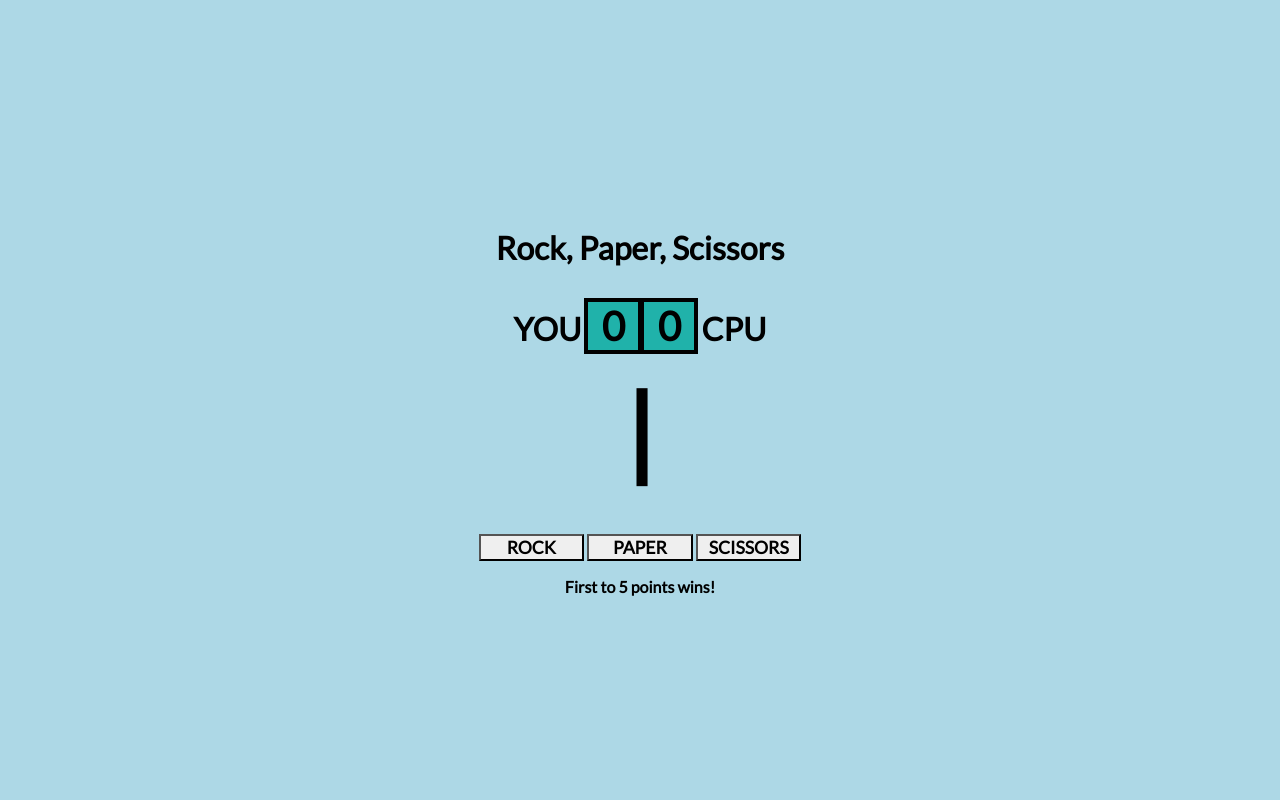
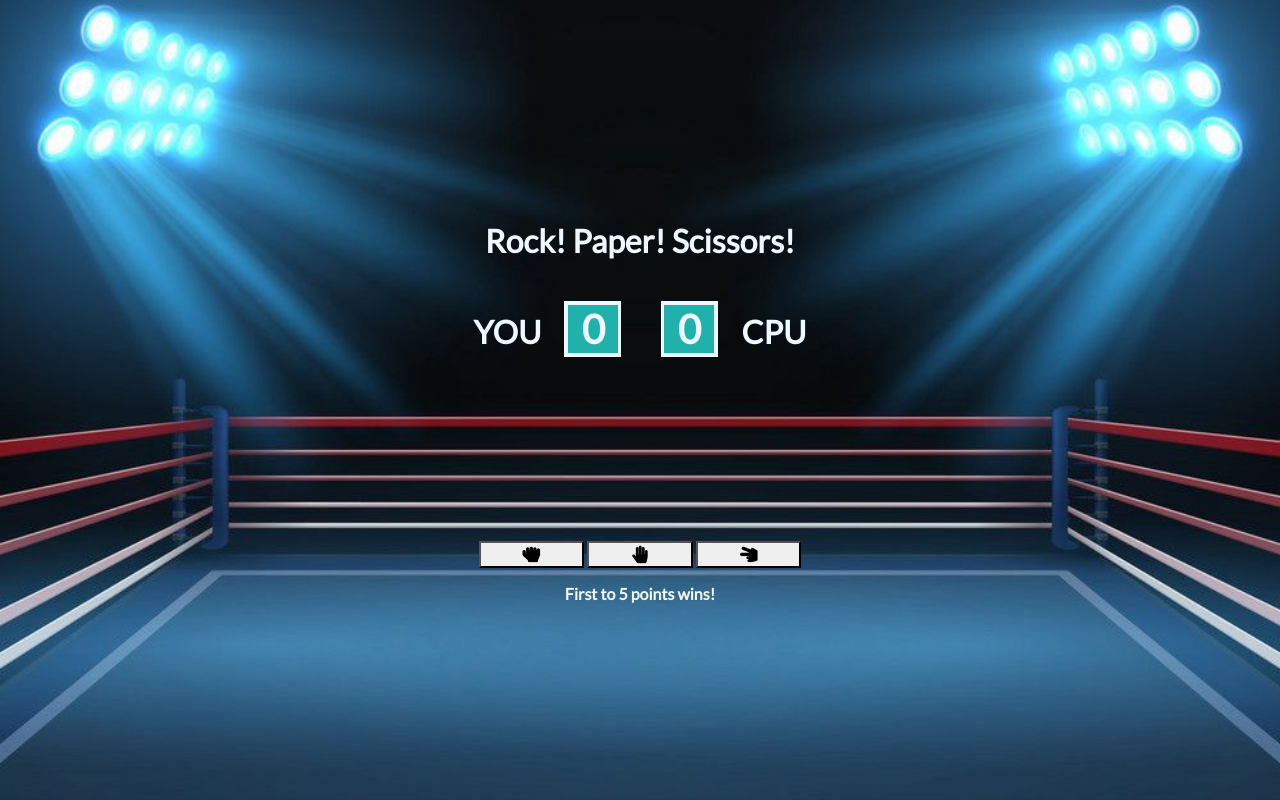
Before and after one commit to parislingard/rock-paper-scissors, a plain HTML site: page index.html in a window 1280 px wide. Drawn offline with Linux system fonts and the light colour scheme.

Commit message:
Added background, changed game colors

```diff
--- a/index.html
+++ b/index.html
@@ -5,10 +5,10 @@
         <title>Rock, Paper, Scissors</title>
         <link rel="stylesheet" type="text/css" href="style.css">
         <link rel="icon" href="favicon.ico" />
+        <link rel="stylesheet" href="https://use.fontawesome.com/releases/v5.0.7/css/all.css">
     </head>
     <body>
-        <content>
-            <h1>Rock, Paper, Scissors</h1>
+            <h1>Rock! Paper! Scissors!</h1>
             <div class="scoreboard">
                 <h1>YOU</h1>
                 <div class="score" id="left-score">0</div><div class="score" id="right-score">0</div>
@@ -16,18 +16,16 @@
             </div>
             <div class="emojis-line">
                 <span class="emoji" id="left-emoji">✌️</span>
-                <span class="line">|</span>
                 <span class="emoji" id="right-emoji">✌️</span>
             </div>
             <div class="play-area">
                 <div class="buttons">
-                    <button id="rock">ROCK</button>
-                    <button id="paper">PAPER</button>
-                    <button id="scissors">SCISSORS</button>
+                    <button id="rock"><i class="fas fa-hand-rock"></i></button>
+                    <button id="paper"><i class="fas fa-hand-paper"></i></button>
+                    <button id="scissors"><i class="fas fa-hand-scissors"></i></button>
                 </div>
                 <p>First to 5 points wins!</p>
             </div>
-        </content>
         <script src="game.js"></script>
     </body>
 </html>
--- a/style.css
+++ b/style.css
@@ -7,15 +7,20 @@ html, body {
 html {
     display: table;
     margin: auto;
+    background: url("ring.jpg") no-repeat center center fixed;
+    -webkit-background-size: cover;
+    -moz-background-size: cover;
+    -o-background-size: cover;
+    background-size: cover;
 }
 
 body {
     font-family: 'Lato';
     text-align: center;
-    background-color: lightblue;
     display: table-cell;
     vertical-align: middle;
     width: 100%;
+    color: aliceblue
 }
 
 h1, .score {
@@ -30,18 +35,19 @@ h1, .score {
     font-weight: bold;
     text-align: center;
     border-style: solid;
-    border: 4px solid black;
+    border: 4px solid aliceblue;
+    margin: 0.5em;
 }
 
 #left-score {
-    border-right: 3px solid black;
+    border-right: 3px solid aliceblue;
 }
 
 #right-score {
-    border-left: 3px solid black;
+    border-left: 3px solid aliceblue;
 }
 
-.emoji, .line {
+.emoji {
     font-size: 100px;
     display: inline-block;
     text-align: center;
@@ -62,11 +68,6 @@ h1, .score {
 
 .buttons {
     margin-top: 40px;
-}
-
-.line {
-    font-weight: bold;
-    color:black;
 }
 
 .play-area {
```
Also changed, not shown: ring.jpg (added).
